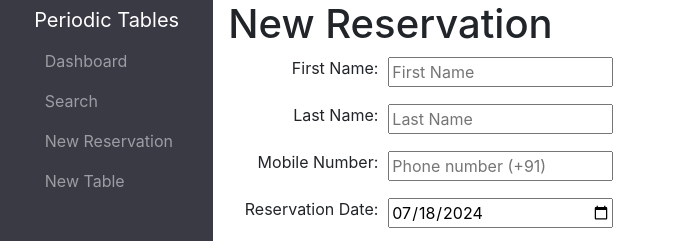
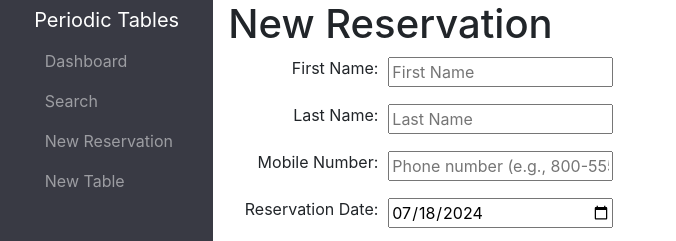
Before and after one commit to michelleAllyson/capstone_restaurant_reservations_chegg_skills, a React (Create React App) app in the folder front-end/: page /reservations/new in a window 1280 px wide. Shown: the top 241 px of the page, without its empty margins (0-676 px from the left). Built offline with nearby package versions, Linux system fonts and the light colour scheme; no server answers; a web font is replaced by a local one.

Commit message:
Revisions from 8.13 submission

```diff
--- a/front-end/src/reservations/ReservationForm.js
+++ b/front-end/src/reservations/ReservationForm.js
@@ -4,6 +4,12 @@ import "./ReservationForm.css";
 
 export const ReservationForm = ({ reservation, handleChange, handleSubmit }) => {
     const history = useHistory();
+
+    // Helper function to determine if the selected date is a Tuesday
+    const isTuesday = (dateString) => {
+        const date = new Date(dateString);
+        return date.getDay() === 1;
+    };
 
     return (
         <div>
@@ -33,15 +39,15 @@ export const ReservationForm = ({ reservation, handleChange, handleSubmit }) =>
                 <div className="form-group">
                     <label htmlFor="mobile_number">Mobile Number:</label>
                     <input
-                         name="mobile_number"
-                         type="number"
-                         id="mobile_number"
-                         pattern=".{10,10}"
-                         class="input_fields"
-                         onChange={handleChange}
-                         value={reservation.mobile_number}
-                         placeholder="Phone number (+91)"
-                         required={true}
+                        name="mobile_number"
+                        type="tel"
+                        id="mobile_number"
+                        pattern="^(\d{3}-\d{3}-\d{4}|\d{10})$"
+                        title="Please enter a valid mobile number in the format 800-555-1212 or 9999444422."
+                        onChange={handleChange}
+                        value={reservation.mobile_number}
+                        placeholder="Phone number (e.g., 800-555-1212)"
+                        required={true}
                     />
                 </div>
                 <div className="form-group">
@@ -55,6 +61,11 @@ export const ReservationForm = ({ reservation, handleChange, handleSubmit }) =>
                         value={reservation.reservation_date}
                         onChange={handleChange}
                     />
+                    {isTuesday(reservation.reservation_date) && (
+                        <div className="alert alert-danger">
+                            The restaurant is closed on Tuesdays. Please select another date.
+                        </div>
+                    )}
                 </div>
                 <div className="form-group">
                     <label htmlFor="reservation_time">Reservation Time:</label>
@@ -84,6 +95,7 @@ export const ReservationForm = ({ reservation, handleChange, handleSubmit }) =>
                     <button
                         type="submit"
                         className="btn btn-primary"
+                        disabled={isTuesday(reservation.reservation_date)}
                     >
                         Submit
                     </button>
```
Also changed, not shown: 1 other file (tests, documents, lock files or other folders).
